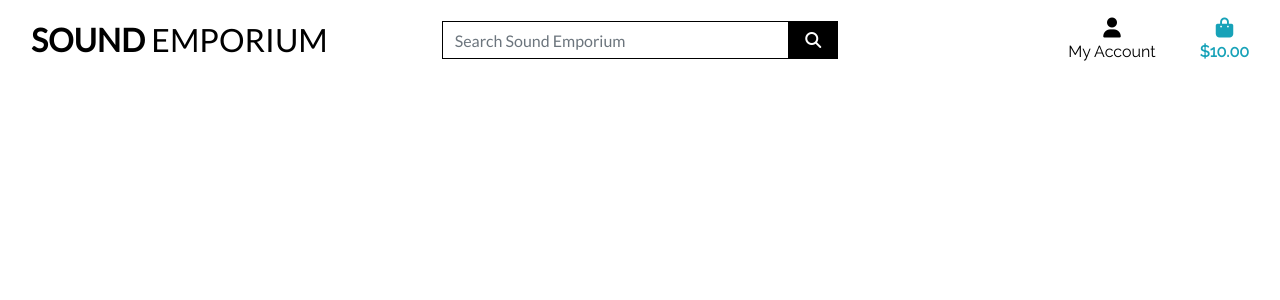
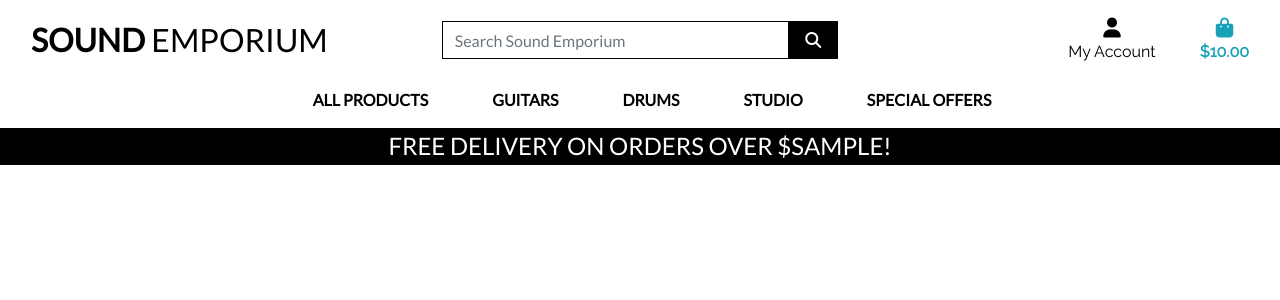
Before and after one commit to mattingliscoding/code-institute-milestone-project-four, a Django app: template templates/base.html in a window 1280 px wide. Shown: the top 300 px of the page. Run offline with Django 3.2, Linux system fonts and the light colour scheme; the template is opened without the code that fills it: most values are stand-ins (such as "Sample title", 1, 10 or a date in 2020); some libraries are stand-ins or nearby versions.

Commit message:
added mobile header and mobile nav

```diff
--- a/static/css/base.css
+++ b/static/css/base.css
@@ -66,6 +66,10 @@ body {
     border: 1px solid black !important;
 }
 
+.bg-black{
+    background: #000 !important;
+}
+
 /* -------------------------------- Media Queries */
 
 /* Slightly larger container on xl screens */
--- a/templates/base.html
+++ b/templates/base.html
@@ -47,7 +47,8 @@
             <div class="col-12 col-lg-4 my-auto py-1 py-lg-0">
                 <form method="GET" action="">
                     <div class="input-group w-100">
-                        <input class="form-control border border-black rounded-0" type="text" name="q" placeholder="Search Sound Emporium">
+                        <input class="form-control border border-black rounded-0" type="text" name="q"
+                            placeholder="Search Sound Emporium">
                         <div class="input-group-append">
                             <button class="form-control btn btn-black border border-black rounded-0" type="submit">
                                 <span class="icon">
@@ -61,7 +62,8 @@
             <div class="col-12 col-lg-4 my-auto py-1 py-lg-0 raleway">
                 <ul class="list-inline list-unstyled text-center text-lg-right my-0">
                     <li class="list-inline-item dropdown">
-                        <a class="text-black nav-link" href="#" id="user-options" data-toggle="dropdown" aria-haspopup="true" aria-expanded="false">
+                        <a class="text-black nav-link" href="#" id="user-options" data-toggle="dropdown" aria-haspopup="true"
+                            aria-expanded="false">
                             <div class="text-center">
                                 <div><i class="fas fa-user fa-lg"></i></div>
                                 <p class="my-0">My Account</p>
@@ -81,7 +83,8 @@
                         </div>
                     </li>
                     <li class="list-inline-item">
-                        <a class="{% if grand_total %}text-info font-weight-bold{% else %}text-black{% endif %} nav-link" href="">
+                        <a class="{% if grand_total %}text-info font-weight-bold{% else %}text-black{% endif %} nav-link"
+                            href="">
                             <div class="text-center">
                                 <div><i class="fas fa-shopping-bag fa-lg"></i></div>
                                 <p class="my-0">
@@ -95,6 +98,21 @@
                         </a>
                     </li>
                 </ul>
+            </div>
+        </div>
+        <div class="row bg-white">
+            <nav class="navbar navbar-expand-lg navbar-light w-100">
+                <button class="navbar-toggler" type="button" data-toggle="collapse" data-target="#main-nav"
+                    aria-controls="main-nav" aria-expanded="false" aria-label="Toggle navigation">
+                    <span class="navbar-toggler-icon"></span>
+                </button>
+                {% include 'includes/mobile-top-header.html' %}
+                {% include 'includes/main-nav.html' %}
+            </nav>
+        </div>
+        <div id="delivery-banner" class="row text-center">
+            <div class="col bg-black text-white">
+                <h4 class="logo-font my-1">Free delivery on orders over ${{ free_shipping_threshold }}!</h4>
             </div>
         </div>
     </header>
--- /dev/null
+++ b/templates/includes/main-nav.html
@@ -0,0 +1,64 @@
+<div class="collapse navbar-collapse" id="main-nav">
+    <ul class="navbar-nav w-auto mx-auto">
+        <li class="nav-item dropdown">
+            <a class="logo-font font-weight-bold nav-link text-black mr-5" href="#" id="all-products-link" data-toggle="dropdown" aria-haspopup="true" aria-expanded="false">
+                All Products
+            </a>
+            <div class="dropdown-menu border-0" aria-labelledby="all-products-link">
+                <a href="" class="dropdown-item">By Price</a>
+                <a href="" class="dropdown-item ">By Rating</a>
+                <a href="" class="dropdown-item ">By Category</a>
+                <a href="" class="dropdown-item">All Products</a>
+            </div>
+        </li>
+
+        <li class="nav-item dropdown">
+            <a class="logo-font font-weight-bold nav-link text-black mr-5" href="#" id="clothing-link" data-toggle="dropdown" aria-haspopup="true" aria-expanded="false">
+                Guitars
+            </a>
+            <div class="dropdown-menu border-0" aria-labelledby="clothing-link">
+                <a href="" class="dropdown-item">Electric Guitars</a>
+                <a href="" class="dropdown-item">Acoustic Guitars</a>
+                <a href="" class="dropdown-item">Bass Guitars</a>
+                <a href="" class="dropdown-item">Guitar Equipment</a>
+                <a href="" class="dropdown-item">All Guitar Products</a>
+            </div>
+        </li>
+
+        <li class="nav-item dropdown">
+            <a class="logo-font font-weight-bold nav-link text-black mr-5" href="#" id="homeware-link" data-toggle="dropdown" aria-haspopup="true" aria-expanded="false">
+                Drums
+            </a>
+            <div class="dropdown-menu border-0" aria-labelledby="homeware-link">
+                <a href="" class="dropdown-item">Full Kits</a>
+                <a href="" class="dropdown-item">Individual Drums</a>
+                <a href="" class="dropdown-item">Equipment</a>
+                <a href="" class="dropdown-item">All Drum Products</a>
+            </div>
+        </li>
+
+        <li class="nav-item dropdown">
+            <a class="logo-font font-weight-bold nav-link text-black mr-5" href="#" id="homeware-link" data-toggle="dropdown" aria-haspopup="true" aria-expanded="false">
+                Studio
+            </a>
+            <div class="dropdown-menu border-0" aria-labelledby="homeware-link">
+                <a href="" class="dropdown-item">Monitors</a>
+                <a href="" class="dropdown-item">Hardware</a>
+                <a href="" class="dropdown-item">Software</a>
+                <a href="" class="dropdown-item">All Studio Products</a>
+            </div>
+        </li>
+
+        <li class="nav-item dropdown">
+            <a class="logo-font font-weight-bold nav-link text-black" href="#" id="specials-link" data-toggle="dropdown" aria-haspopup="true" aria-expanded="false">
+                Special Offers
+            </a>
+            <div class="dropdown-menu border-0" aria-labelledby="specials-link">
+                <a href="" class="dropdown-item">New Arrivals</a>
+                <a href="" class="dropdown-item">Deals</a>
+                <a href="" class="dropdown-item">Clearance</a>
+                <a href="" class="dropdown-item">All Specials</a>
+            </div>
+        </li>
+    </ul>
+</div>
--- /dev/null
+++ b/templates/includes/mobile-top-header.html
@@ -0,0 +1,56 @@
+<li class="list-inline-item">
+    <a class="text-black nav-link d-block d-lg-none" href="#" id="mobile-search" data-toggle="dropdown" aria-haspopup="true" aria-expanded="false">
+        <div class="text-center">
+            <div><i class="fas fa-search fa-lg"></i></div>
+            <p class="my-0">Search</p>
+        </div>
+    </a>
+    <div class="dropdown-menu border-0 w-100 p-3 rounded-0 my-0" aria-labelledby="mobile-search">
+        <form class="form" method="GET" action="">
+            <div class="input-group w-100">
+                <input class="form-control border border-black rounded-0" type="text" name="q" placeholder="Search our site">
+                <div class="input-group-append">
+                    <button class="form-control form-control btn btn-black border border-black rounded-0" type="submit">
+                        <span class="icon">
+                            <i class="fas fa-search"></i>
+                        </span>
+                    </button>
+                </div>
+            </div>
+        </form>
+    </div>
+</li>
+<li class="list-inline-item dropdown">
+    <a class="text-black nav-link d-block d-lg-none" href="#" id="user-options" data-toggle="dropdown" aria-haspopup="true" aria-expanded="false">
+        <div class="text-center">
+            <div><i class="fas fa-user fa-lg"></i></div>
+            <p class="my-0">My Account</p>
+        </div>
+    </a>
+    <div class="dropdown-menu border-0" aria-labelledby="user-options">
+        {% if request.user.is_authenticated %}
+            {% if request.user.is_superuser %}
+                <a href="{% url 'account_logout' %}" class="dropdown-item">Product Management</a>
+            {% endif %}
+            <a href="" class="dropdown-item">My Profile</a>
+            <a href="{% url 'account_logout' %}" class="dropdown-item">Logout</a>
+        {% else %}
+            <a href="{% url 'account_signup' %}" class="dropdown-item">Register</a>
+            <a href="{% url 'account_login' %}" class="dropdown-item">Login</a>
+        {% endif %}
+    </div>
+</li>
+<li class="list-inline-item">
+    <a class="{% if grand_total %}text-primary font-weight-bold{% else %}text-black{% endif %} nav-link d-block d-lg-none" href="">
+        <div class="text-center">
+            <div><i class="fas fa-shopping-bag fa-lg"></i></div>
+            <p class="my-0">
+                {% if grand_total %}
+                    ${{ grand_total|floatformat:2 }}
+                {% else %}
+                    $0.00
+                {% endif %}
+            </p>
+        </div>
+    </a>
+</li>
```
Lines whose indentation alone changed are shown as unchanged.
